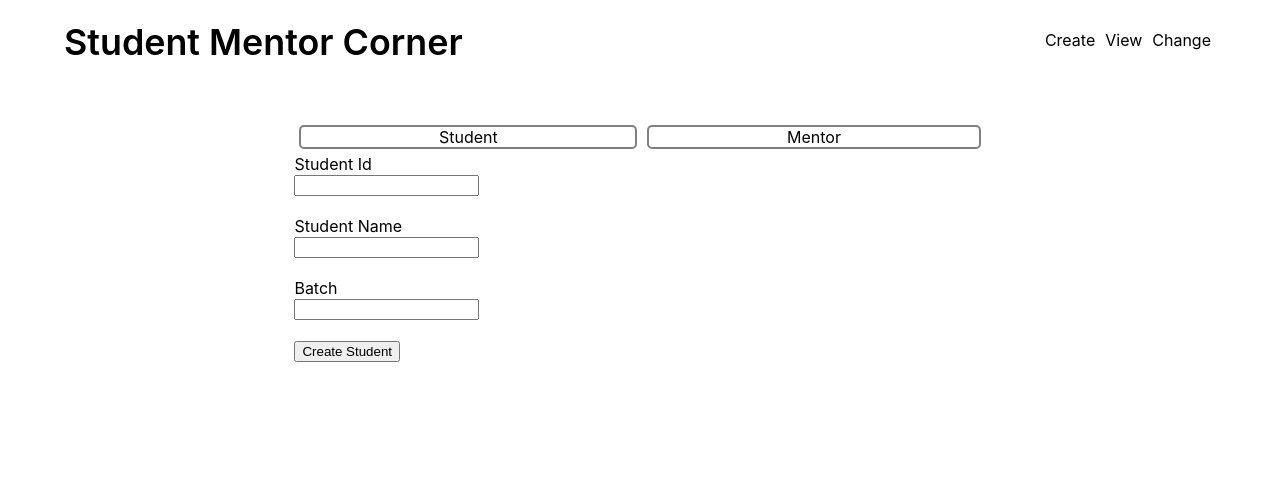
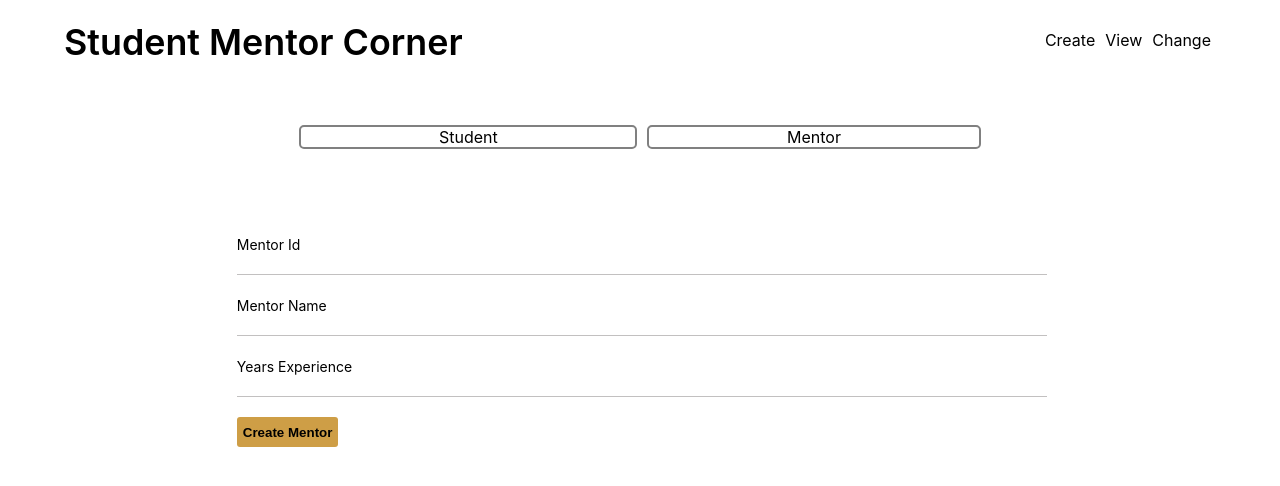
Before and after one commit to OrangeVenom563/student_mentor_frontend, a React (Create React App) app: page /create in a window 1280 px wide. Shown: the top 486 px of the page. Built offline with nearby package versions, Linux system fonts and the light colour scheme.

Commit message:
changing form dynamically for student and mentor imporved form UI

```diff
--- a/src/components/creation-form/creation-form.component.jsx
+++ b/src/components/creation-form/creation-form.component.jsx
@@ -1,27 +1,47 @@
 import React from "react";
-
-const formStyle = {
-    width:"60%",
-    marginTop:"10vh",
-    margin:"auto"
-}
+import './creation-form.styles.css';
 
 const CreationForm = ({type}) => {
-    // mentId
-    // mentName
-    // exp
+
+    const label1 = type==="student" ? "Student Id" : "Mentor Id";
+    const label2 = type==="student" ? "Student Name" : "Mentor Name";
+    const label3 = type==="student" ? "Batch" : "Years Experience";
+    const name1 = type==="student" ? "stuId" : "mentId";
+    const name2 = type==="student" ? "stuName" : "mentName";
+    const name3 = type==="student" ? "batch" : "exp";
+
+    const formSubmittion = (e)=>{
+        e.preventDefault();
+        // fetch("localhost:5000/student/create-student",{
+        //     method:"put",
+        //     headers:{
+        //         "Content-Type":"application/json",
+        //         "Authorization":"Bearer "+localStorage.getItem("jwt")
+        //     },
+        //     body:JSON.stringify({
+        //         postId,
+        //         text
+        //     })
+        // })
+        // .then(res=>res.json())
+        // .then(res=>console.log(res))
+        console.log(name1,e.target[0].value)
+        console.log(name2,e.target[1].value)
+        console.log(name3,e.target[2].value)
+    }
+
     return(
-        <div style={formStyle}>
-            <form>
-                <label htmlFor="stuId">Student Id</label> <br/>
-                <input type="text" name="stuId" required/> <br/><br/>
+        <div className="form-container" onSubmit={formSubmittion}>
+            <form className="creation-form">
+                <label htmlFor={name1}>{label1}</label> <br/>
+                <input type="text" name={name1} required/> <br/><br/>
 
-                <label htmlFor="stuName">Student Name</label> <br/>
-                <input type="text" name="stuName" required/>  <br/><br/>
+                <label htmlFor={name2}>{label2}</label> <br/>
+                <input type="text" name={name2} required/>  <br/><br/>
 
-                <label htmlFor="batch">Batch</label> <br/>
-                <input type="text" name="batch" required/> <br/><br/>
-                <button type="submit">Create Student</button>
+                <label htmlFor={name3}>{label3}</label> <br/>
+                <input type="text" name={name2} required/> <br/><br/>
+                <button type="submit">{type==="student"?"Create Student":"Create Mentor"}</button>
             </form>
         </div>
     )
--- /dev/null
+++ b/src/components/creation-form/creation-form.styles.css
@@ -0,0 +1,34 @@
+.form-container{
+    display: flex;
+    flex-direction: row;
+    justify-content: center;
+    width:70%;
+    margin:10vh auto;
+}
+
+.creation-form{
+    flex-grow: 1;
+}
+
+input[type=text], input[type=email] {
+    border: none;
+    border-bottom: 1px solid rgb(194, 192, 192);
+    width:100%;
+  }
+
+  input:focus{
+    outline: none;
+    border-bottom: 2px solid grey;
+  }
+
+  label{
+      font-size: 14px;
+  }
+
+  button{
+      border: none;
+      background-color: rgb(206, 158, 70);
+      border-radius: 3px;
+      height: 30px;
+      font-weight: bolder;
+  }
--- a/src/components/twobox-nav/twobox-nav.component.jsx
+++ b/src/components/twobox-nav/twobox-nav.component.jsx
@@ -5,7 +5,6 @@ import "./tab.styles.css";
 const TwoBoxNav = () => {
   return (
     <div className="tab-switch">
-
       <div className="sub-tab">Student</div>
       <div className="sub-tab">Mentor</div>
     </div>
--- a/src/pages/create-page/create-page.component.jsx
+++ b/src/pages/create-page/create-page.component.jsx
@@ -6,7 +6,7 @@ const CreatePage = () =>{
     return(
         <div>
             <TwoBoxNav/>
-            <CreationForm/>
+            <CreationForm type=""/>
         </div>
     )
 }
```
